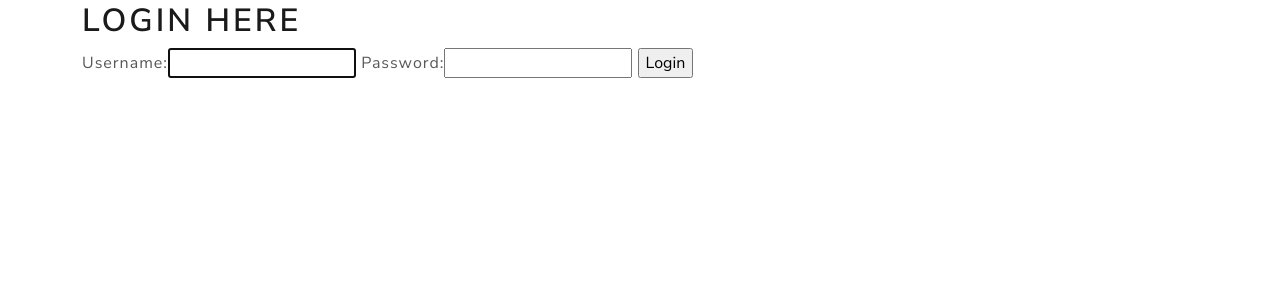
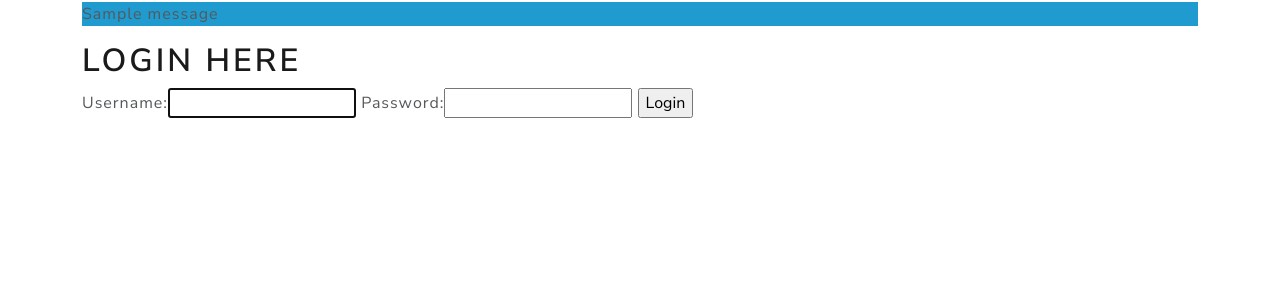
Before and after one commit to shtakai/dojo-django-proj, a Django app: page /login in a window 1280 px wide. Shown: the part 76-378 px from the top of the page. Run offline with Django 3.2, Linux system fonts and the light colour scheme; tables that the repository leaves empty hold one stand-in row (values such as "Sample post"); one stand-in notice (Sample message) is shown; parts of the project's set-up code (start-up, migrations or seed data) failed here and were passed over; some libraries are stand-ins or nearby versions.

Commit message:
implemented messages in template

```diff
--- a/apps/harvest/templates/base.html
+++ b/apps/harvest/templates/base.html
@@ -46,12 +46,12 @@
     </div>
     {% endif %}
 
-    {% if infos %}
+    {% if messages %}
     <div class="container">
       <div class="row">
-        {% for info in infos %}
+        {% for message in messages %}
         <div class="col-md-12">
-          <p class="bg-info">{{ info }}</p>
+          <p class="bg-info">{{ message }}</p>
         </div>
         {% endfor %}
       </div>
--- a/apps/harvest/views.py
+++ b/apps/harvest/views.py
@@ -6,6 +6,7 @@ from django.views.generic.edit import CreateView, DeleteView, UpdateView
 from django.core.exceptions import ImproperlyConfigured
 from django.contrib.auth import forms, login, authenticate, logout
 from django.core.urlresolvers import reverse
+from django.contrib import messages
 
 from .forms import RegisterForm
 from .models import Product
@@ -88,6 +89,8 @@ class Register(View):
         print('isvalid', form.is_valid())
         if form.is_valid():
             form.save()
+            messages.add_message(self.request, messages.INFO,
+                                 'Registered Account. Please Log In')
             return redirect('/harvest/success')
         else:
             context = {'form': form}
@@ -132,6 +135,7 @@ class Login(View):
 class Logout(View):
     def get(self, request):
         logout(request)
+        messages.add_message(self.request, messages.INFO, 'Logged out. Thank you for using na ka!')
         return redirect('/')
 
 
@@ -188,6 +192,7 @@ class ProductCreateView(CreateView):
         self.object.user = self.request.user
         self.object.save()
         print('saved', self.object)
+        messages.add_message(self.request, messages.INFO, 'Created Product')
         return redirect(self.get_success_url())
 
     def get_context_data(self, **kwargs):
@@ -217,6 +222,7 @@ class ProductUpdateView(UpdateView):
         self.object = form.save(commit=False)
         # self.object.user = self.request.user
         self.object.save()
+        messages.add_message(self.request, messages.INFO, 'Updated Product')
         print('saved', self.object)
         return redirect(self.get_success_url())
 
@@ -224,5 +230,8 @@ class ProductUpdateView(UpdateView):
         print('ProductUpdateView#get_context_data', kwargs)
         context = super(ProductUpdateView, self).get_context_data(**kwargs)
         context.update(ApplicationContext.context(logged_in=True))
+        print('method', self.request.method)
+        if self.request.method == 'POST':
+            context['warnings'] = ['aaaaaaaa']
         print('context', context)
         return context
```
